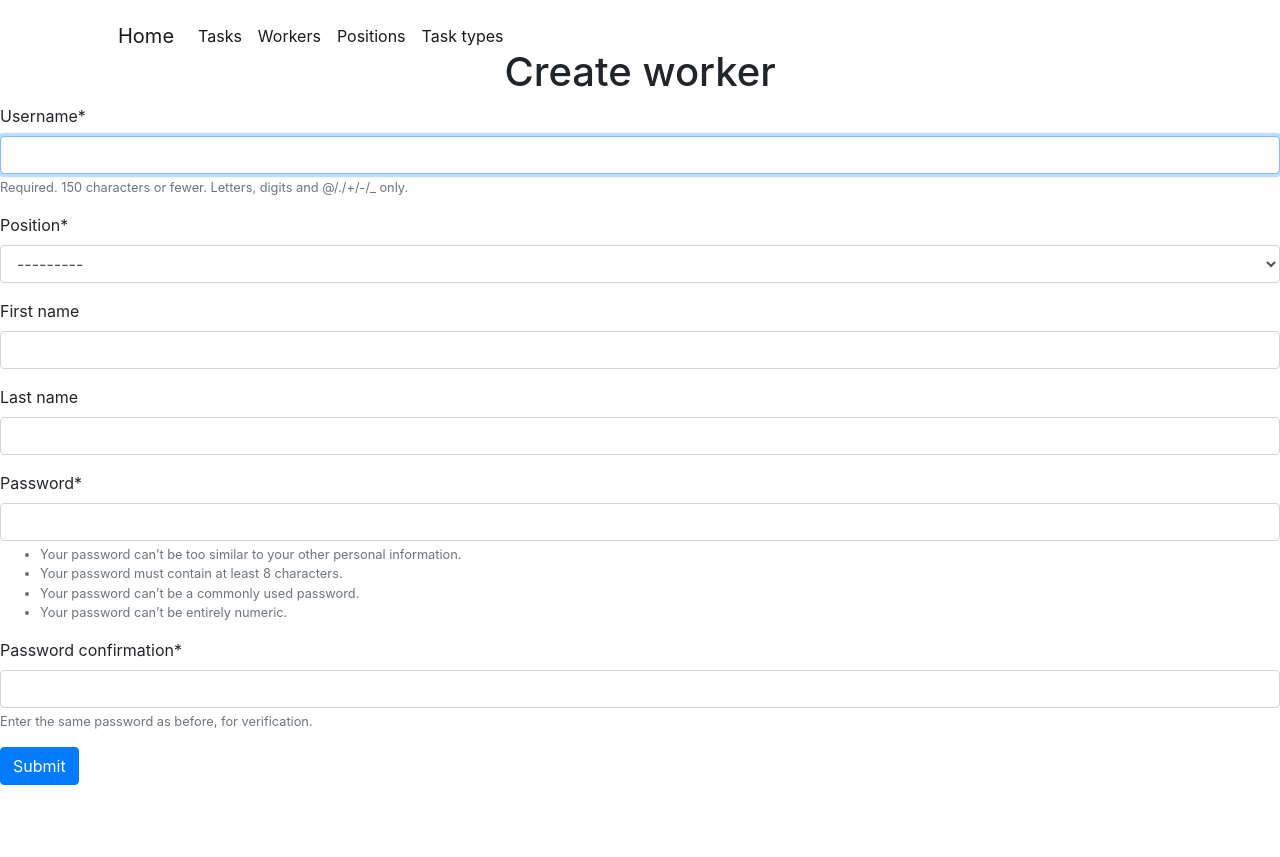
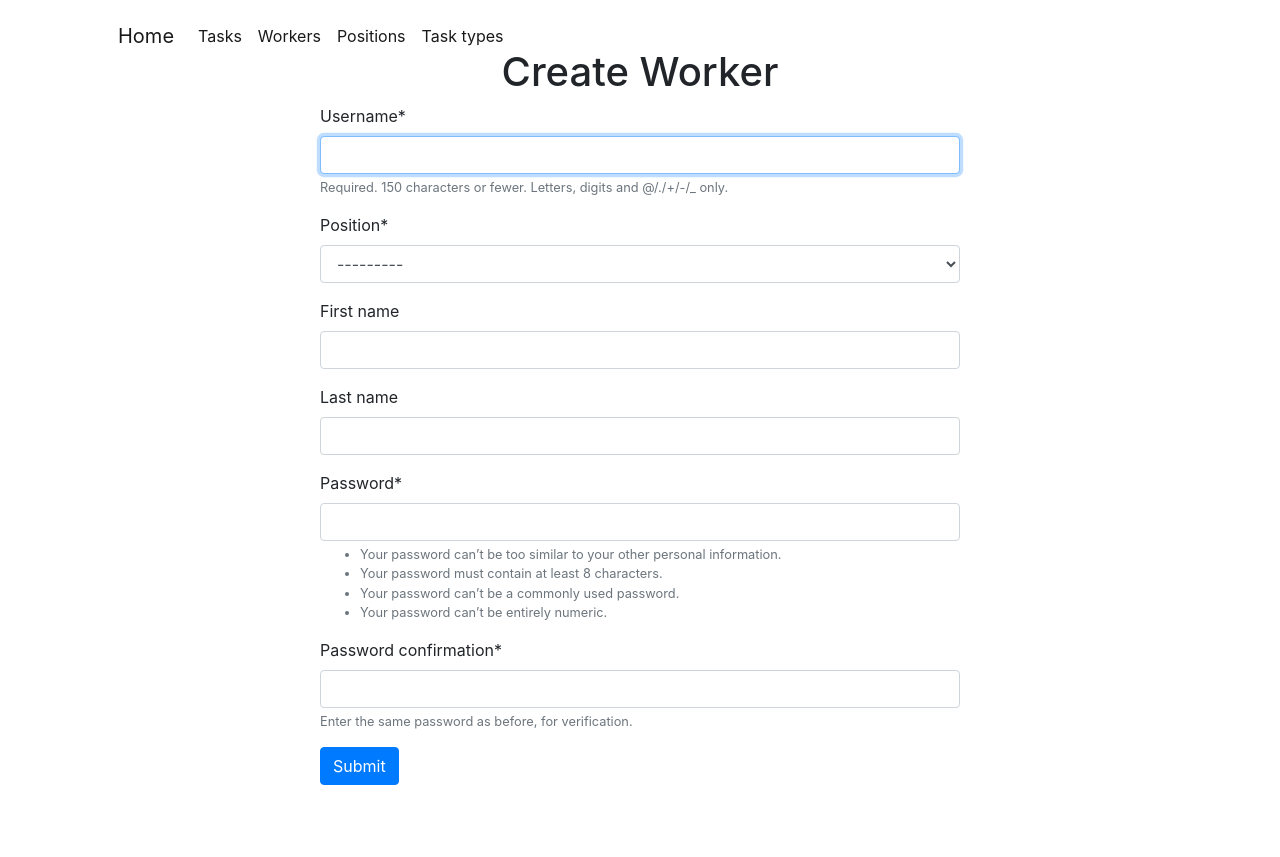
Before and after one commit to vlamuha/task-manager, a Django app: page /worker/create/ in a window 1280 px wide. Run offline with Django 4.2, Linux system fonts and the light colour scheme; the visitor is signed in with stand-in values (Sample User, id 1); data that the repository does not hold is empty; some libraries are stand-ins or nearby versions.

Commit message:
Updated worker_form

```diff
--- a/templates/tasks/worker_form.html
+++ b/templates/tasks/worker_form.html
@@ -2,13 +2,20 @@
 {% load crispy_forms_filters %}
 
 {% block content %}
-  <div class="container-worker-form">
-    <h1 style="text-align: center">Create worker</h1>
-    <form action="" method="post" novalidate>
-      {% csrf_token %}
-      {{ form|crispy }}
+  <div>
+    <h1 style="text-align: center">{{ object|yesno:"Update,Create" }} Worker</h1>
+    <form action="" method="post" novalidate class="my-form">
+    {% csrf_token %}
+    {{ form|crispy }}
 
-      <input type="submit" value="Submit" class="btn btn-primary">
-    </form>
+    <input type="submit" value="Submit" class="btn btn-primary">
+  </form>
   </div>
+
+  <style>
+    .my-form {
+      width: 50%;
+      margin: 0 auto;
+    }
+  </style>
 {% endblock %}
```
